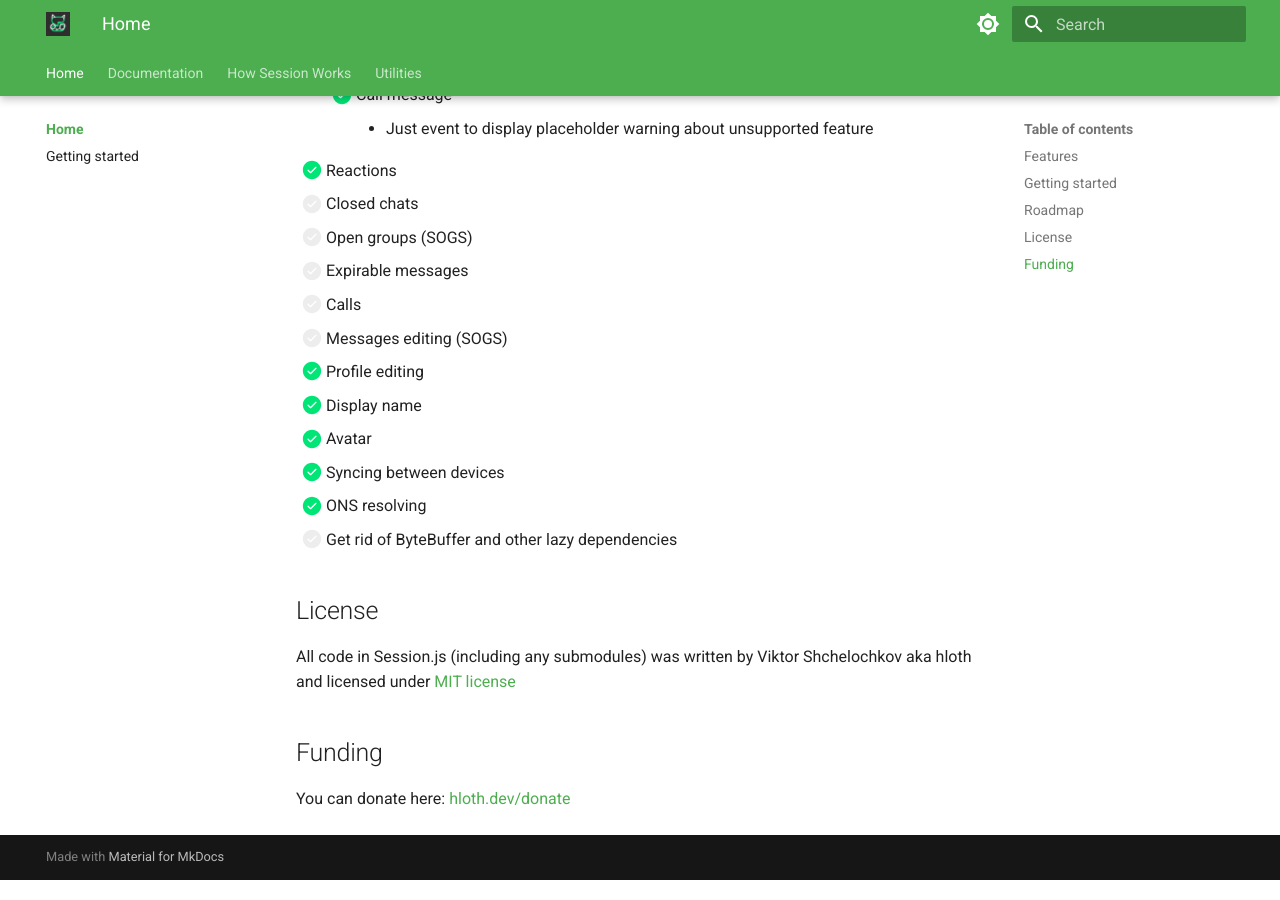
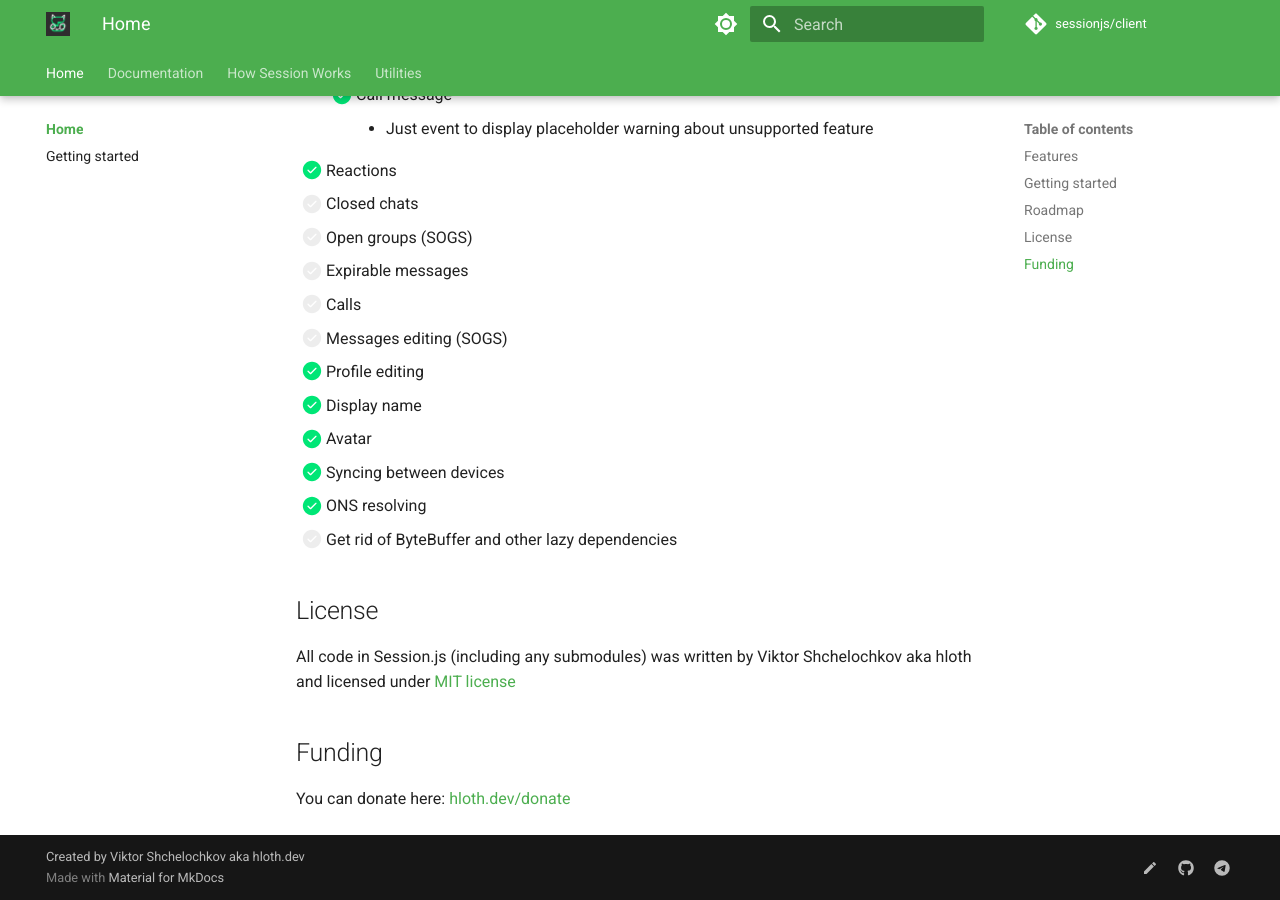
Before and after one commit to sessionjs/docs, an MkDocs documentation site: the page built from docs/index.md, in a window 1280 px wide and 900 px high, scrolled down 1698 px. Built offline with MkDocs 1.6.1 and Material for MkDocs 9.7.7, drawn with Linux system fonts in a browser that asks for light colours; comment, search, counter and statistics services are not loaded.

```diff
--- a/mkdocs.yml
+++ b/mkdocs.yml
@@ -1,4 +1,7 @@
 site_name: Session.js Docs
+site_url: https://sessionjs.github.io/docs
+repo_url: https://github.com/sessionjs/docs
+repo_name: sessionjs/client
 theme:
   name: material
   logo: assets/logo.jpeg
@@ -17,6 +20,18 @@ theme:
     - navigation.tabs
     - navigation.tabs.sticky
     - navigation.indexes
+copyright: Created by Viktor Shchelochkov aka <a href="https://hloth.dev" target="_blank" rel="noreferrer">hloth.dev</a>
+extra:
+  social:
+    - icon: material/pencil
+      link: https://github.com/sessionjs/docs
+      name: Edit documentation on GitHub
+    - icon: fontawesome/brands/github
+      link: https://github.com/sessionjs
+      name: Session.js on GitHub
+    - icon: fontawesome/brands/telegram
+      link: https://t.me/sessionjs
+      name: Session.js and other stuff Telegram channel
 markdown_extensions:
   - pymdownx.tasklist:
       custom_checkbox: true
```
Also changed, not shown: README.md (added, +13 -0 lines).
